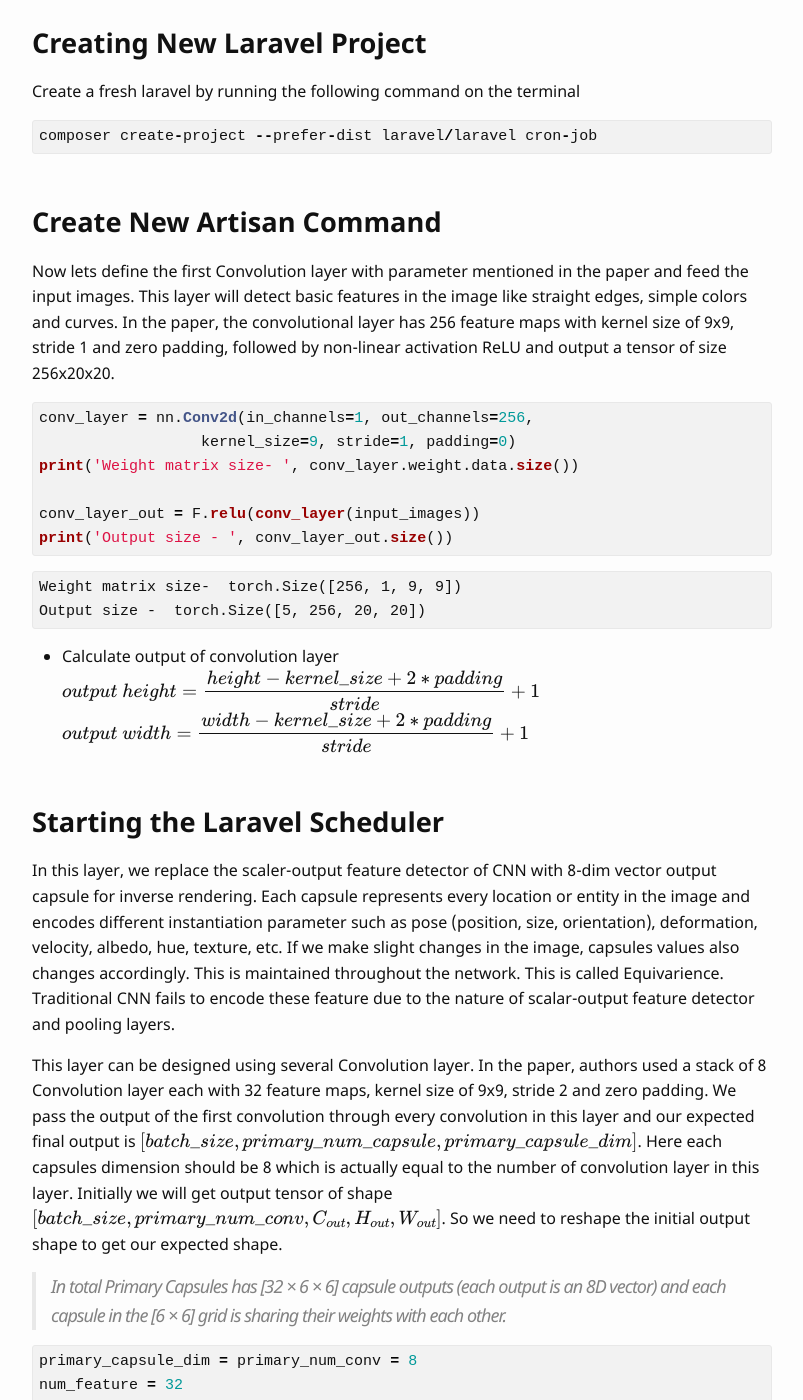
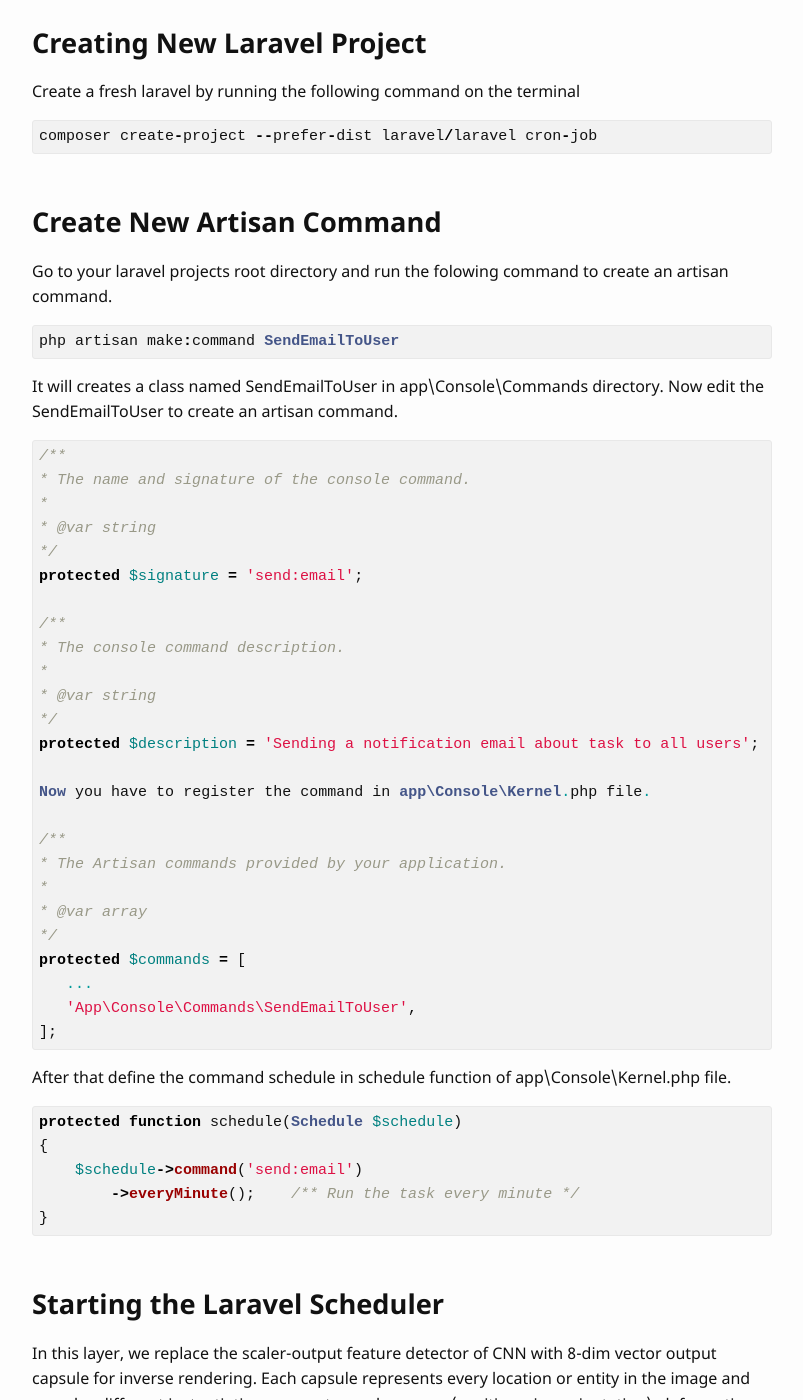
Before and after one commit to monirahmedtanveen/sumit.log, a Jekyll site: the page built from _posts/2018-11-13-demystify-capsule-network-using-pytorch.md, in a window 1280 px wide and 1400 px high, scrolled down 1397 px. Shown: the whole window, without its empty margins (238-1041 px from the left). Built offline with Jekyll 4.4.1, drawn with Linux system fonts in a browser that asks for light colours; formulas are drawn with MathJax 3.

Commit message:
1. updated content

````diff
--- a/_posts/2018-11-13-demystify-capsule-network-using-pytorch.md
+++ b/_posts/2018-11-13-demystify-capsule-network-using-pytorch.md
@@ -45,25 +45,51 @@ composer create-project --prefer-dist laravel/laravel cron-job
 ```
 
 ## Create New Artisan Command
-Now lets define the first Convolution layer with parameter mentioned in the paper and feed the input images. This layer will detect basic features in the image like straight edges, simple colors and curves. In the paper, the convolutional layer has 256 feature maps with kernel size of 9x9, stride 1 and zero padding, followed by non-linear activation ReLU and output a tensor of size 256x20x20.
+Go to your laravel projects root directory and run the folowing command to create an artisan command.
 
-
-```python
-conv_layer = nn.Conv2d(in_channels=1, out_channels=256,
-                  kernel_size=9, stride=1, padding=0)
-print('Weight matrix size- ', conv_layer.weight.data.size())
-
-conv_layer_out = F.relu(conv_layer(input_images))
-print('Output size - ', conv_layer_out.size())
+```php
+php artisan make:command SendEmailToUser
 ```
 
-    Weight matrix size-  torch.Size([256, 1, 9, 9])
-    Output size -  torch.Size([5, 256, 20, 20])
+It will creates a class named SendEmailToUser in app\Console\Commands directory. Now edit the SendEmailToUser to create an artisan command.
 
+```php
+/**
+* The name and signature of the console command.
+*
+* @var string
+*/
+protected $signature = 'send:email';
 
-- Calculate output of convolution layer <br>
-$$ output \ height = \dfrac{height - kernel\_size + 2 * padding}{stride} + 1$$ <br>
-$$ output \ width = \dfrac{width - kernel\_size + 2 * padding}{stride} + 1$$
+/**
+* The console command description.
+*
+* @var string
+*/
+protected $description = 'Sending a notification email about task to all users';
+
+Now you have to register the command in app\Console\Kernel.php file.
+
+/**
+* The Artisan commands provided by your application.
+*
+* @var array
+*/
+protected $commands = [
+   ...
+   'App\Console\Commands\SendEmailToUser',
+];
+```
+
+After that define the command schedule in schedule function of app\Console\Kernel.php file.
+
+```php
+protected function schedule(Schedule $schedule)
+{
+    $schedule->command('send:email')
+        ->everyMinute();    /** Run the task every minute */
+}
+```
 
 ## Starting the Laravel Scheduler
 In this layer, we replace the scaler-output feature detector of CNN with 8-dim vector output capsule for inverse rendering. Each capsule represents every location or entity in the image and encodes different instantiation parameter such as pose (position, size, orientation), deformation, velocity, albedo, hue, texture, etc. If we make slight changes in the image, capsules values also changes accordingly. This is maintained throughout the network. This is called Equivarience. Traditional CNN fails to encode these feature due to the nature of scalar-output feature detector and pooling layers.
````
